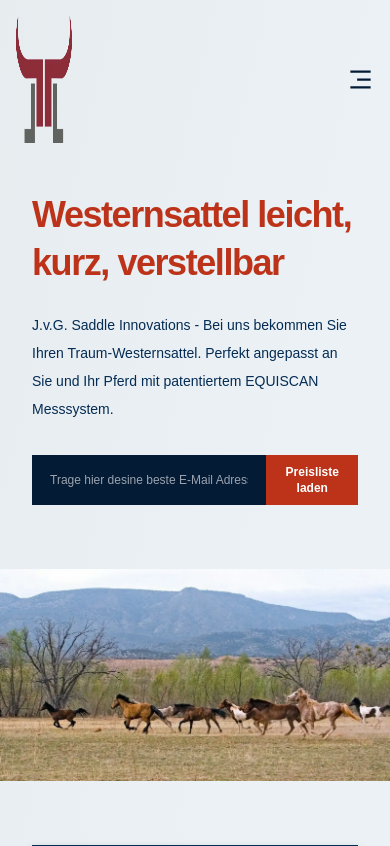
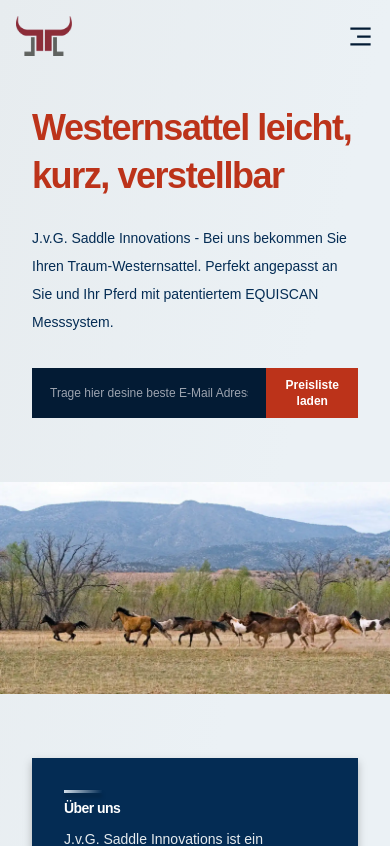
Before and after one commit to scare-destiny/westernsattel-landing, a React (Create React App) app: page / in a window 390 px wide. Shown: the top 846 px of the page. Built offline with nearby package versions, Linux system fonts and the light colour scheme.

Commit message:
Updated css for marqueese

```diff
--- a/src/components/marqueese/marquee.css
+++ b/src/components/marqueese/marquee.css
@@ -30,7 +30,7 @@
 }
 
 @media screen and (max-width: 400px) {
-	img{
+	.marquee img{
 		min-height: 15vh;
 	}
 }
```
